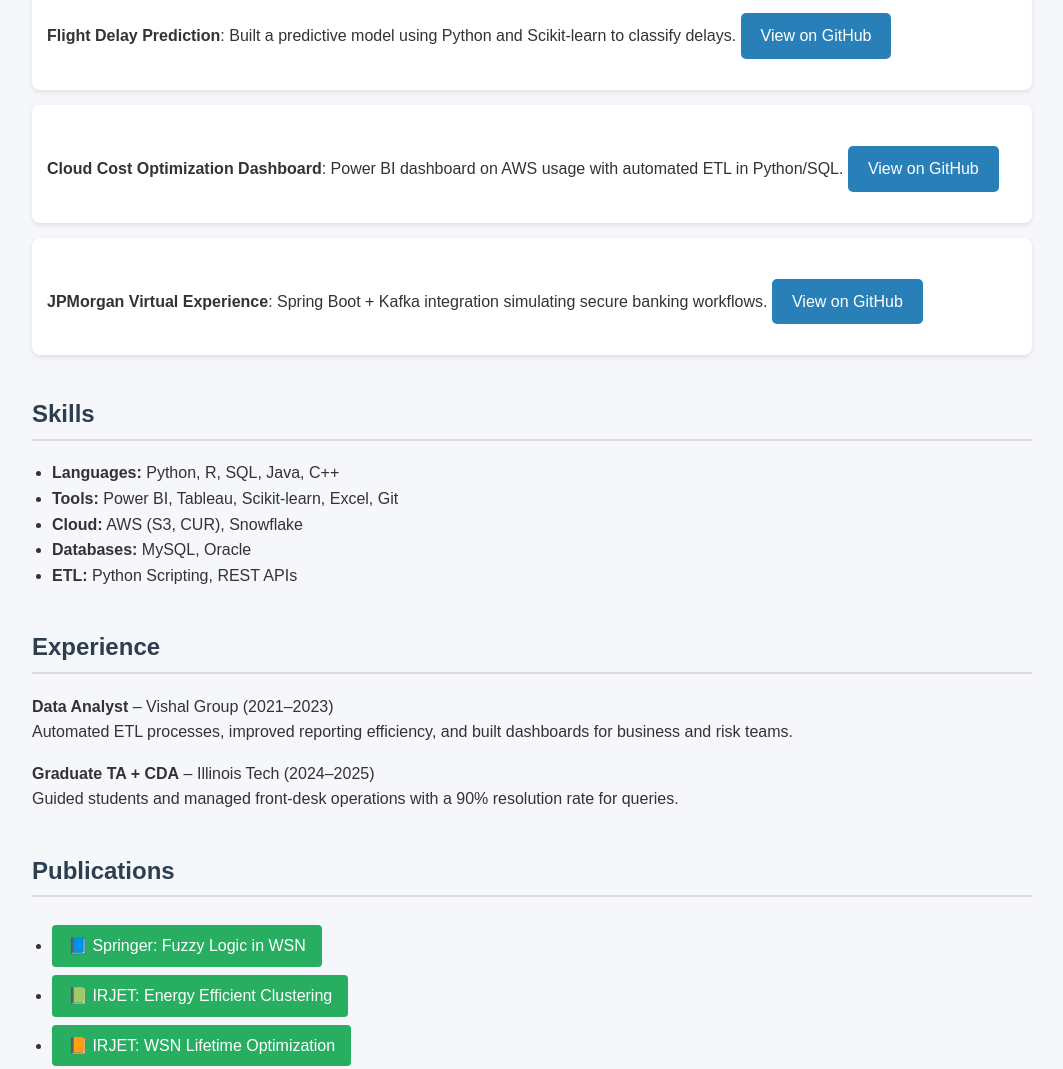
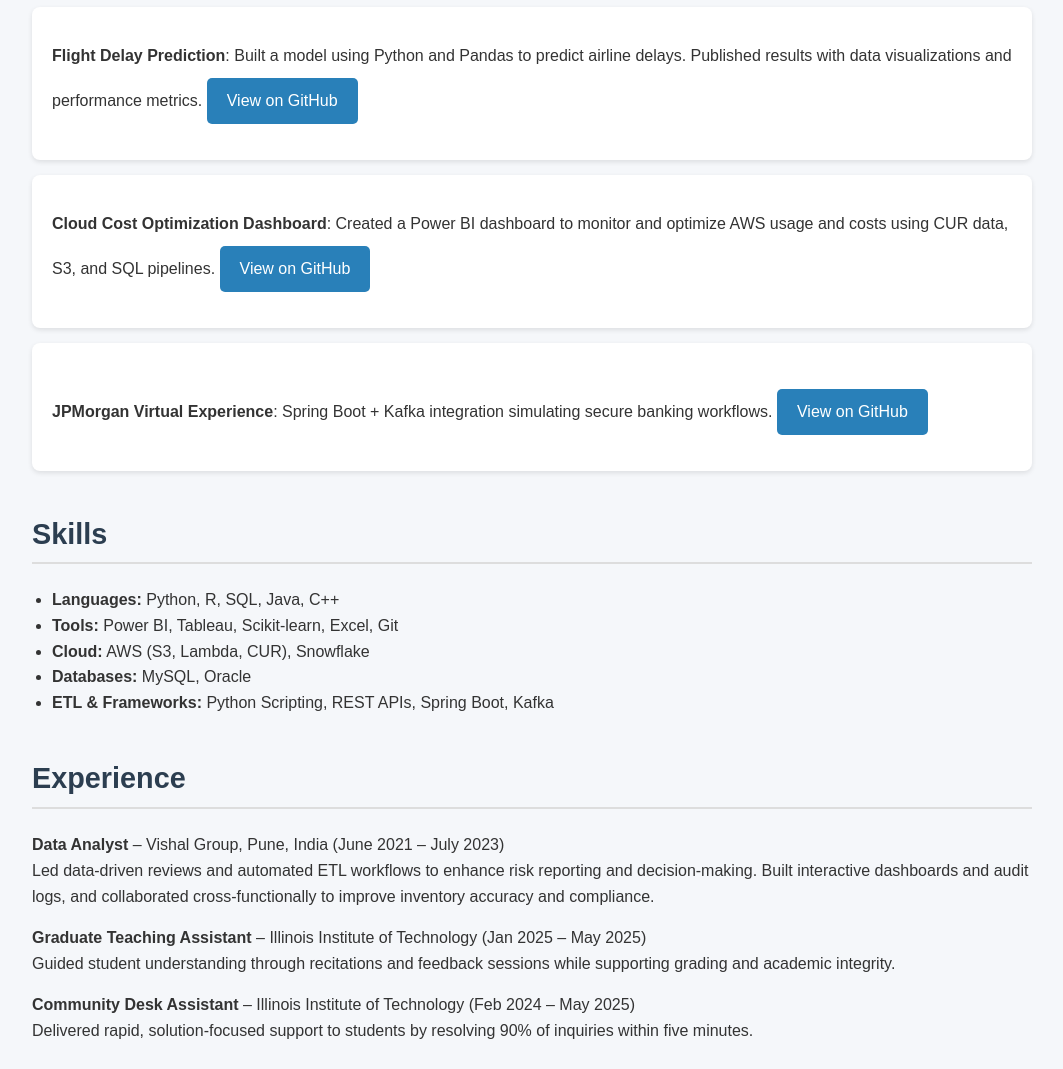
Before and after one commit to GaneshDhore/ganeshdhore.github.io, a plain HTML site: page index.html in a window 1280 px wide. Shown: the part 891-1960 px from the top of the page, without its empty margins (108-1171 px from the left). Drawn offline with Linux system fonts and the light colour scheme.

Commit message:
Update index.html

```diff
--- a/index.html
+++ b/index.html
@@ -3,15 +3,15 @@
 <head>
   <meta charset="UTF-8">
   <meta name="viewport" content="width=device-width, initial-scale=1.0">
-  <title>Ganesh Dhore | Data Analyst</title>
+  <title>Ganesh Dhore | Chicago | Data Specialist </title>
   <style>
     body {
       font-family: Arial, sans-serif;
-      line-height: 1.6;
+      background-color: #f5f7fa;
       margin: 0;
       padding: 0;
-      background-color: #f5f7fa;
       color: #333;
+      line-height: 1.6;
     }
     .container {
       max-width: 1000px;
@@ -23,54 +23,52 @@
       padding-bottom: 30px;
     }
     h1 {
-      font-size: 2.5em;
+      font-size: 2.8em;
+      color: #2c3e50;
       margin-bottom: 10px;
-      color: #2c3e50;
     }
     h2 {
+      font-size: 1.8em;
       color: #2c3e50;
       border-bottom: 2px solid #ddd;
+      margin-top: 40px;
       padding-bottom: 5px;
-      margin-top: 40px;
     }
     a {
       text-decoration: none;
     }
+    .btn, .link-btn {
+      display: inline-block;
+      margin-top: 10px;
+      margin-right: 10px;
+      padding: 10px 20px;
+      color: #fff;
+      border-radius: 5px;
+    }
     .btn {
       background-color: #2980b9;
-      color: white !important;
-      padding: 10px 20px;
-      border-radius: 5px;
-      margin-right: 15px;
-      display: inline-block;
-      margin-top: 10px;
     }
     .btn:hover {
       background-color: #1c5980;
     }
     .link-btn {
       background-color: #27ae60;
-      color: white !important;
-      padding: 8px 16px;
-      border-radius: 4px;
-      display: inline-block;
-      margin-top: 8px;
     }
     .link-btn:hover {
       background-color: #1e8449;
+    }
+    .project-card {
+      background-color: #fff;
+      padding: 20px;
+      border-radius: 8px;
+      box-shadow: 0 2px 5px rgba(0,0,0,0.1);
+      margin-bottom: 15px;
     }
     ul {
       padding-left: 20px;
     }
     section {
       margin-bottom: 40px;
-    }
-    .project-card {
-      background-color: #ffffff;
-      padding: 15px;
-      border-radius: 8px;
-      box-shadow: 0 2px 5px rgba(0, 0, 0, 0.1);
-      margin-bottom: 15px;
     }
     .hero-image {
       width: 100%;
@@ -85,9 +83,9 @@
   <div class="container">
     <header>
       <h1>Ganesh Dhore</h1>
-      <p><strong>Data Analyst | Based in Chicago, IL</strong></p>
+      <p><strong> Data Specialist | Based in Chicago, IL</strong></p>
       <div>
-        <a href="https://mail.google.com/mail/?view=cm&to=gdhore241299@gmail.com&su=Let's%20Connect&body=Hi%20Ganesh," target="_blank" class="btn">📧 Email Me</a>
+        <a href="mailto:gdhore241299@gmail.com" class="btn">📧 Email Me</a>
         <a href="https://www.linkedin.com/in/ganeshdhore/" class="btn" target="_blank">🔗 LinkedIn</a>
         <a href="./Ganesh_Resume.pdf" class="btn" target="_blank">📄 Download Resume</a>
       </div>
@@ -96,16 +94,16 @@
 
     <section>
       <h2>About Me</h2>
-      <p>Results-driven Data Analyst with 2+ years of experience leveraging data to optimize business performance. Skilled in Python, SQL, R, Power BI, and AWS. Passionate about turning data into actionable insights and automating reporting workflows.</p>
+      <p>Graduate student at Illinois Institute of Technology with a passion for data-driven problem solving, cloud systems, and full-stack development. Experienced in building scalable applications and actionable dashboards with modern tools and frameworks.</p>
     </section>
 
     <section>
       <h2>Projects</h2>
       <div class="project-card">
-        <p><strong>Flight Delay Prediction</strong>: Built a predictive model using Python and Scikit-learn to classify delays. <a class="btn" href="#" target="_blank">View on GitHub</a></p>
+        <p><strong>Flight Delay Prediction</strong>: Built a model using Python and Pandas to predict airline delays. Published results with data visualizations and performance metrics. <a class="btn" href="#" target="_blank">View on GitHub</a></p>
       </div>
       <div class="project-card">
-        <p><strong>Cloud Cost Optimization Dashboard</strong>: Power BI dashboard on AWS usage with automated ETL in Python/SQL. <a class="btn" href="#" target="_blank">View on GitHub</a></p>
+        <p><strong>Cloud Cost Optimization Dashboard</strong>: Created a Power BI dashboard to monitor and optimize AWS usage and costs using CUR data, S3, and SQL pipelines. <a class="btn" href="#" target="_blank">View on GitHub</a></p>
       </div>
       <div class="project-card">
         <p><strong>JPMorgan Virtual Experience</strong>: Spring Boot + Kafka integration simulating secure banking workflows. <a class="btn" href="https://github.com/GaneshDhore/midas" target="_blank">View on GitHub</a></p>
@@ -117,18 +115,22 @@
       <ul>
         <li><strong>Languages:</strong> Python, R, SQL, Java, C++</li>
         <li><strong>Tools:</strong> Power BI, Tableau, Scikit-learn, Excel, Git</li>
-        <li><strong>Cloud:</strong> AWS (S3, CUR), Snowflake</li>
+        <li><strong>Cloud:</strong> AWS (S3, Lambda, CUR), Snowflake</li>
         <li><strong>Databases:</strong> MySQL, Oracle</li>
-        <li><strong>ETL:</strong> Python Scripting, REST APIs</li>
+        <li><strong>ETL & Frameworks:</strong> Python Scripting, REST APIs, Spring Boot, Kafka</li>
       </ul>
     </section>
 
     <section>
       <h2>Experience</h2>
-      <p><strong>Data Analyst</strong> – Vishal Group (2021–2023)<br>
-      Automated ETL processes, improved reporting efficiency, and built dashboards for business and risk teams.</p>
-      <p><strong>Graduate TA + CDA</strong> – Illinois Tech (2024–2025)<br>
-      Guided students and managed front-desk operations with a 90% resolution rate for queries.</p>
+      <p><strong>Data Analyst</strong> – Vishal Group, Pune, India (June 2021 – July 2023)<br>
+      Led data-driven reviews and automated ETL workflows to enhance risk reporting and decision-making. Built interactive dashboards and audit logs, and collaborated cross-functionally to improve inventory accuracy and compliance.</p>
+
+      <p><strong>Graduate Teaching Assistant</strong> – Illinois Institute of Technology (Jan 2025 – May 2025)<br>
+      Guided student understanding through recitations and feedback sessions while supporting grading and academic integrity.</p>
+
+      <p><strong>Community Desk Assistant</strong> – Illinois Institute of Technology (Feb 2024 – May 2025)<br>
+      Delivered rapid, solution-focused support to students by resolving 90% of inquiries within five minutes.</p>
     </section>
 
     <section>
@@ -139,6 +141,12 @@
         <li><a href="https://www.irjet.net/archives/V7/i6/IRJET-V7I6340.pdf" class="link-btn" target="_blank">📙 IRJET: WSN Lifetime Optimization</a></li>
       </ul>
     </section>
+
+    <section>
+      <h2>Education</h2>
+      <p><strong>M.S. in Information Technology & Management</strong> – Illinois Institute of Technology (2023–2025)</p>
+      <p><strong>B.Tech in Computer Engineering</strong> – PCCOE, Pune (2017–2021)</p>
+    </section>
   </div>
 </body>
 </html>
```
